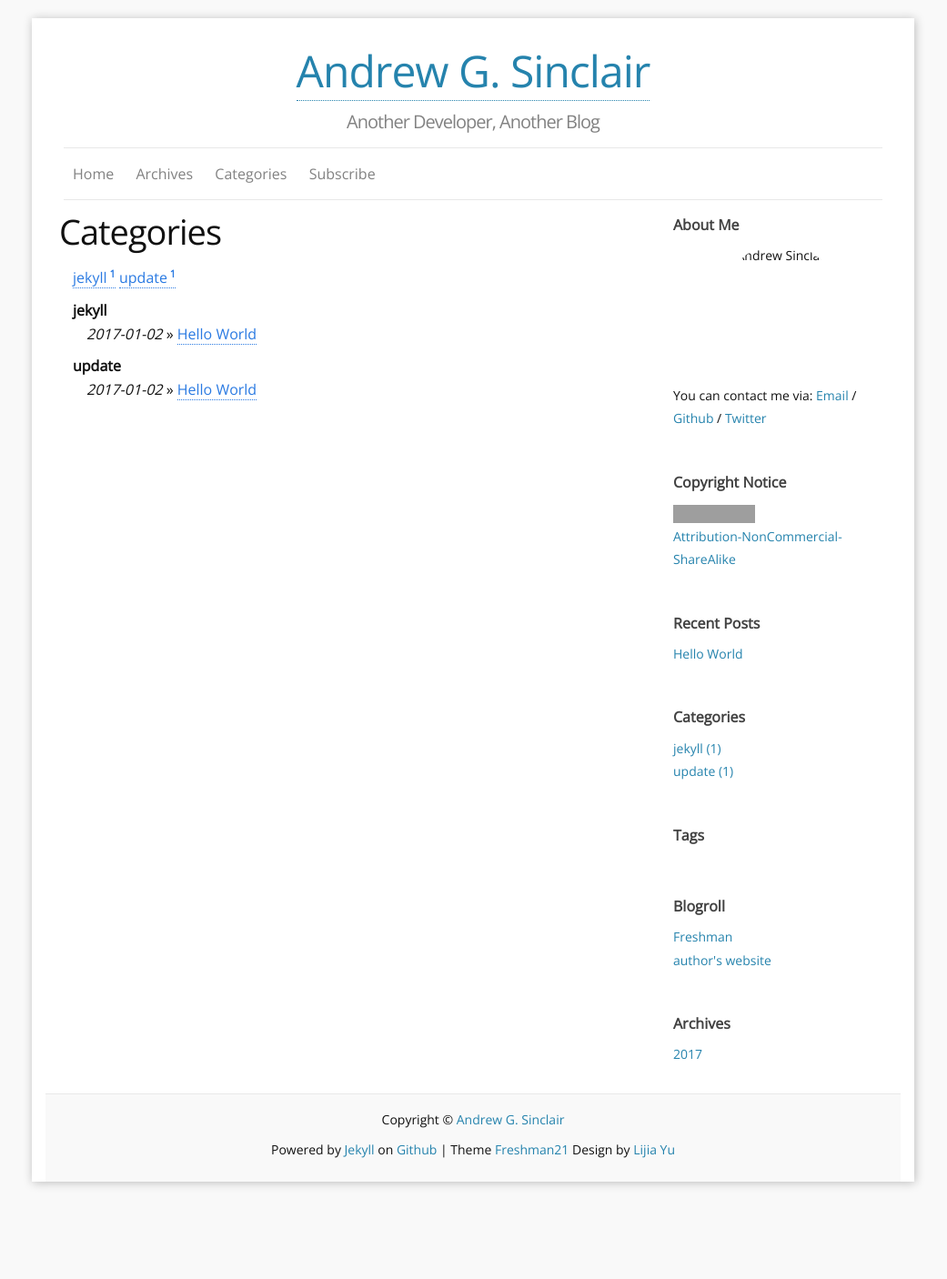
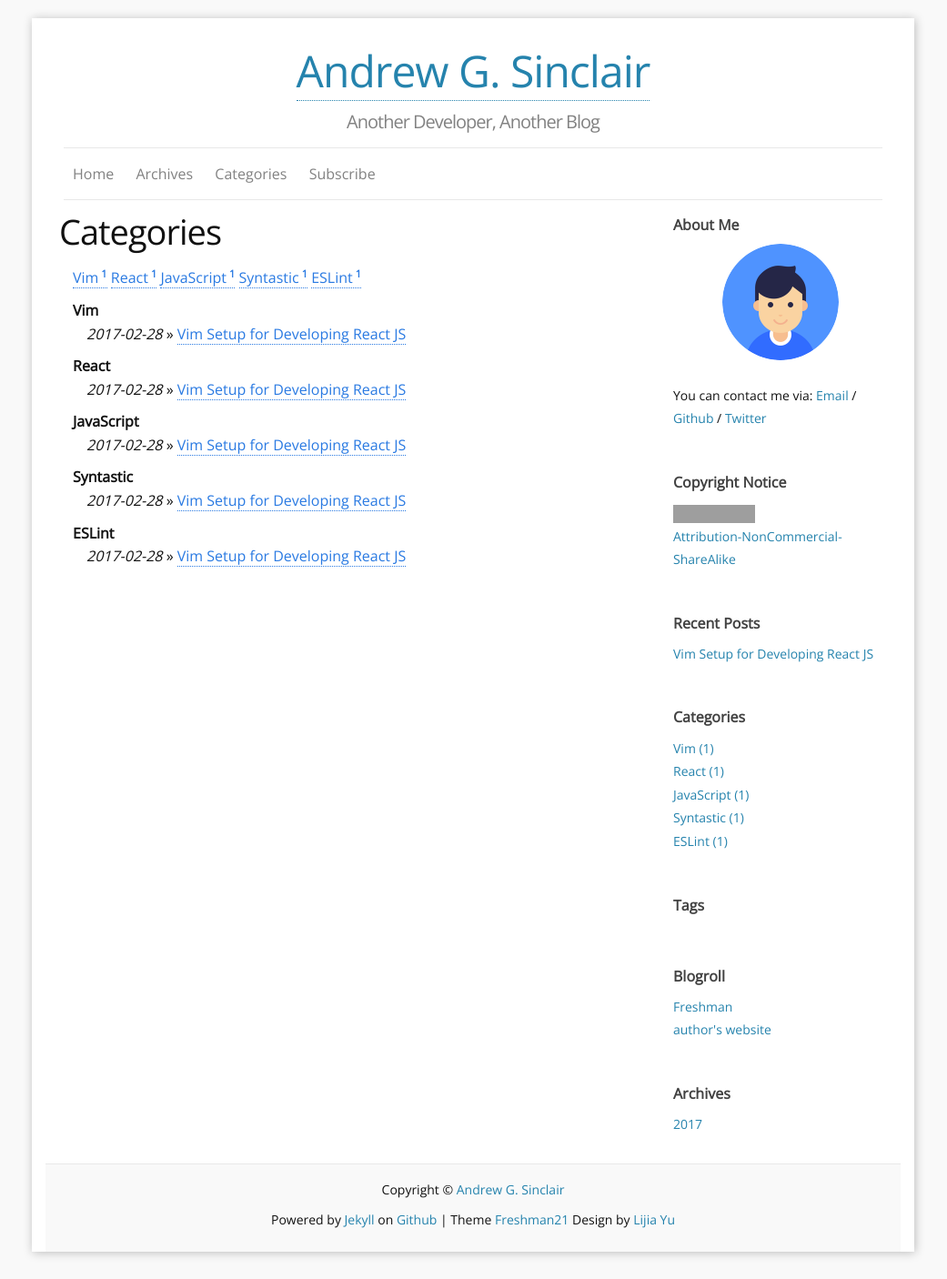
Before and after one commit to AndrewSinclair/AndrewSinclair.github.io, a Jekyll site: the page built from d_categories.md, in a window 1280 px wide. Shown: the whole page at 91% size, without its empty margins (120-1161 px from the left). Built offline with Jekyll 4.4.1, drawn with Linux system fonts in a browser that asks for light colours; before the commit the page ends 1329 px from its top, so only the background shows below that; part of the change alters nothing that is shown; grey boxes are pictures that could not be loaded.

Commit message:
Add first blog post and favicon and face

```diff
--- a/_config.yml
+++ b/_config.yml
@@ -13,9 +13,9 @@ locale: en_US
 twitter_username: Andy_CDandy
 github_username:  AndrewSinclair
 #disqus_shortname: freshman21
-#favicon:     "/images/favicon.ico"
+favicon:     "/images/favicon.ico"
 #aboutme: Hi, this is Lijia Yu. I made the Freshman21 theme. Please enjoy it. # these are shown on aboutme-sidebar.
-#aboutme_photo: https://i.imgur.com/Mdc4szJl.jpg# your photo.
+aboutme_photo: "/images/256x256.png"
 #google_analytics_key: UA-57979084-1 # put YOUR key here to enable tracking! (blank to disable)
 
 
--- a/_posts/2017-01-02-Hello-world.md
+++ /dev/null
@@ -1,10 +0,0 @@
----
-title:  "Hello World"
-date:   2017-01-02
-categories: jekyll update
----
-
-Hello World
-===========
-
-This is a post
--- /dev/null
+++ b/_posts/2017-02-28-vim-setup-for-developing-react-js.md
@@ -0,0 +1,156 @@
+---
+title:  "Vim Setup for Developing React JS"
+date:   2017-02-28
+categories: Vim React JavaScript Syntastic ESLint
+---
+
+# Vim Setup for Developing React JS
+
+I am loving [React](https://facebook.github.io/react/) and I want you to give it a try too.
+
+There was an initial hurdle I had to overcome before I could proficiently work with and not against React. There was the not so small detail of setting up Vim, my code editor of choice. I explored many paths and followed advice from a few different sources, but unfortunately there were a few duds. It's understandable considering the JavaScript landscape can change so frequently these days. Good news! I will tell you the successful path I've found for getting React setup in Vim along with linting via the Syntastic plugin combined with ESLint and JSX syntax highlighting via the vim-jsx plugin. Let's begin.
+
+
+## Step 1 - Install Syntastic
+
+There is actually a pretty good chance if you're reading this then you already have Syntastic installed. Go ahead and skip to Step 2 then. Otherwise, read on.
+Syntastic is a syntax checker for Vim. Any code you have open in Vim can be checked for errors when you save your source file. Better yet, many languages are not just
+supported for syntax, they are also supported for checking compile time errors and static analysis. Essentially, if you're used to seeing red squigglies in your commercial, name-brand IDEs, then this is the plugin that enables the same behavior.
+Installing it is easy if you have [Pathogen](https://github.com/tpope/vim-pathogen) or [Vundle](https://github.com/VundleVim/Vundle.vim) already setup. For your reference, the complete instructions to install with Pathogen are
+[here](https://github.com/vim-syntastic/syntastic#222-step-2-install-syntastic-as-a-pathogen-bundle),  but the steps are really quite simple to follow along below.
+
+<aside class="notice">
+If you don't have Pathogen or Vundle, I'll recommend you to use Pathogen. Please note that Pathogen and Vundle are very different tools and it's completely normal and useful to have both. For installing plugins however, either one is capable of assisting you throughout this guide.
+</aside>
+
+First, `cd` into your bundle path, like so.
+
+    $ cd ~/.vim/bundle
+
+And initiate a git clone to pull down the syntastic repository and files.
+
+	$ git clone --depth=1 https://github.com/vim-syntastic/syntastic.git
+
+Don't forget to generate the help tags by typing this command in Vim:
+
+    :Helptags
+
+This Vim command effectively installs the features you've recently downloaded via Pathogen. When that is complete, you can then move onto Step 2 to install the ESLint and React plugins for Syntastic to use.
+
+
+## Step 2 - Install ESLint
+
+<aside class="notice">
+Note: The following projects are deprecated so you DO NOT want to use them. I kept finding articles and repos referencing these which were a major source of confusion
+in this step.
+
+    1. [JSXHint](https://github.com/strml/jsxhint)
+    2. [syntastic-react](https://github.com/jaxbot/syntastic-react)
+</aside>
+
+The linter is what let's Syntastic identify compiler issues and highlights additional potential concerns the compiler might not identify. Syntastic doesn't know the
+latest EcmaScript features by default, let alone React's JSX syntax that enables the inline XML syntactic sugar. That's why we have to install two libraries
+that will be leveraged by Syntastic. Note, these are now NodeJS packages, not Vim plugins, so you will use the `npm` command instead of Vim's Pathogen or Vundle to install the software throughout this step.
+
+The key here is that you want Vim to have linting enabled for any and all of your React projects. Therefore, you want to globally install these packages. If you
+also want your build scripts for a specific project to be able to lint your source, say during a CI build, that's fine. You will then want to locally install the
+packages for that too. If you're googling and reading online and are not sure whether you want global or local installation methods, then that is the difference here. Globally is what Vim needs, locally is what your build agent needs. You can have both.
+
+All that being said, let's first install `eslint`.
+
+    $ sudo npm -g install eslint
+
+That should install just fine. At the time of this writing, it will be version 3.16.0. (Note: version 1.x.x has different options for the configurations, so always check the version you are installing here).
+
+Now, globally install `eslint-plugin-react`.
+
+    $ sudo npm -g install eslint-plugin-react
+
+Note: on Mac this gave me a `Peer Dependency Unmet` error message. In my experiences, this is a fatal error that shouldn't be ignored. However, apparently it's a "false" warning this time and the recommendation is to ignore it. I don't like it either.
+
+
+Next, you have to configure the linter manually, by setting up a `.eslintrc` file. Don't worry, I have one all ready for you to use. These rules were
+used by jaxbot at his blog [here](https://jaxbot.me/articles/setting-up-vim-for-react-js-jsx-02-03-2015) so send praise his way.
+
+Put the following JSON into `~/.eslintrc` (Note, this is in your home directory because we are configuring the global install).
+
+    {
+        "parser": "eslint",
+        "env": {
+            "browser": true,
+            "node": true
+        },
+        "settings": {
+            "ecmascript": 6,
+            "jsx": true
+        },
+        "plugins": [
+            "react"
+        ],
+        "rules": {
+            "strict": 0,
+            "quotes": 0,
+            "no-unused-vars": 0,
+            "camelcase": 0,
+            "no-underscore-dangle": 0
+        }
+    }
+
+
+Optionally, you can also globally install `babel-eslint` if you are using edge features of Babel. At the time of this writing, those would specifically be class properties, decorators, and types. ESLint supports ES6 through 8 and JSX by default. If you do use `babel-eslint`, you will have to replace the line `"parser": "eslint"` to `"parser": "babel-eslint"`. Check the official github repo [here](https://github.com/babel/babel-eslint) for more info.
+
+
+There is one more step that you need to do. Vim, or specifically Syntastic, won't know to use the npm ESLint package yet. In order to set that up, it's
+one easy line that goes into anywhere into your `~/.vimrc` file.
+
+    let g:syntastic_javascript_checkers = ['eslint']
+
+
+Now you can exit and re-open Vim to get "re-source" the .vimrc file. Better yet, here is a trick. You can re-source `.vimrc` by the following command in Vim, without having to leave the editor.
+
+    :so ~/.vimrc
+
+
+That is it for Step 2. You will now have ESLint properly complaining when your .js or .jsx files are hopelessly inadequate. Remember, you can configure the rules at anytime in the `~/.eslintrc` file. The documentation for that is [here](https://github.com/yannickcr/eslint-plugin-react#list-of-supported-rules).
+
+
+## Step 3 - Install vim-jsx
+
+We have linting executing on filesave now. This is great, but everybody I know loves their editor's colour theme. Black and white is just not going to cut it and heaven help you if you use a high-contrast theme these days, but I digress. This step should seem comparatively easy now that you are an expert at installing Vim plugins. I'll show you the commands for installation using Pathogen again, but feel free to use Vundle if your muse compels you.
+
+What we want from this step ultimately is [vim-jsx](https://github.com/mxw/vim-jsx). However there is a dependency on [vim-javascript](https://github.com/pangloss/vim-javascript), so let's get that to begin with.
+
+
+First you need to `cd` into your bundle path.
+
+    $ cd ~/.vim/bundle
+
+Then simply `git clone` the repository into your bundles like so.
+
+    $ git clone https://github.com/pangloss/vim-javascript.git
+
+
+You could do the `:Helptags` now, but let's just sneak in one more package - the much anticipated `vim-jsx`.
+
+    $ git clone https://github.com/mxw/vim-jsx.git
+
+
+Now, I give you permission to go to town on the helptags. In Vim, type the following command.
+
+    :Helptags
+
+
+That should configure any .jsx files to show up with pretty colours. That is wonderful, but there is a catch! Many React applications use .js as the de facto file extension now, even if it is JSX syntax. This is ok, because I have the solution.
+
+Please insert the following line anywhere into your `~/.vimrc` file.
+
+    let g:jsx_ext_required = 0
+
+
+Don't forget to use that neat trick I showed you.
+
+    :so ~/.vimrc
+
+
+That should cover all your bases. You will now have syntax highlighting and linting enabled in Vim for React projects.
+Please ask me any questions. I'm always happy to help.
```
Also changed, not shown: images/256x256.png (added), images/favicon.ico (added).
